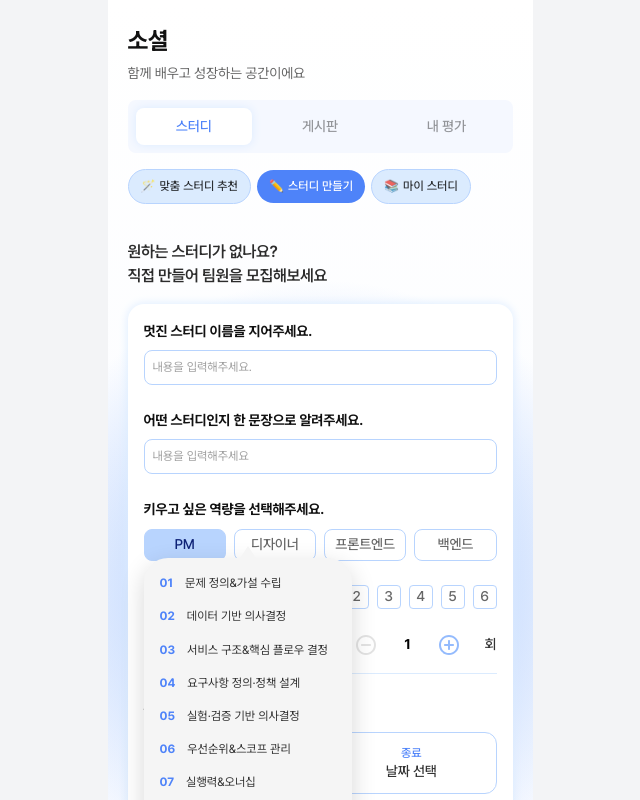
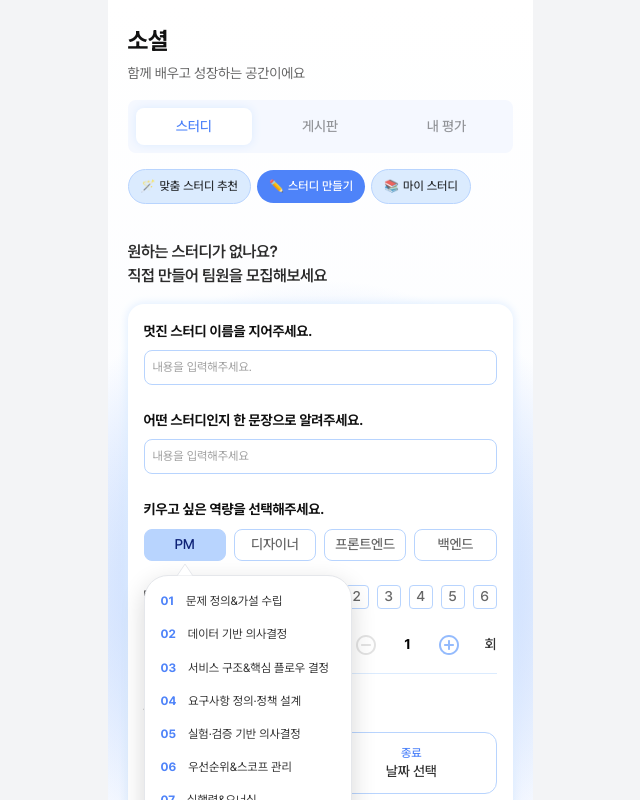
Before and after one commit to UMC9th-NaviK/NaviK-FE, a React (Vite) app: page /social/study/new in a window 1280 px wide. Both pictures are taken after a click on the button "PM". Shown: the top 800 px of the page, without its empty margins (320-960 px from the left). Built offline with nearby package versions, Linux system fonts and the light colour scheme.

Commit message:
[CHORE] 말풍선 수정

```diff
--- a/src/components/social/study/SkillSelector.tsx
+++ b/src/components/social/study/SkillSelector.tsx
@@ -1,6 +1,6 @@
 import { useEffect, useRef, useState } from 'react';
 
-const BG = '#F5F5F5';
+const BG = '#FFFFFF';
 
 type SelectedSkill = { roleIndex: number; itemIndex: number; text: string } | null;
 
@@ -24,9 +24,11 @@ export default function SkillSelector({
   const btnRefs = useRef<Array<HTMLButtonElement | null>>([]);
   const bubbleRef = useRef<HTMLDivElement | null>(null);
   const [bubbleLeft, setBubbleLeft] = useState(0);
+  const [arrowLeft, setArrowLeft] = useState(0);
 
   const syncBubblePos = () => {
     if (openRoleIndex === null) return;
+
     const wrap = bubbleWrapRef.current;
     const btn = btnRefs.current[openRoleIndex];
     if (!wrap || !btn) return;
@@ -34,14 +36,24 @@ export default function SkillSelector({
     const wrapRect = wrap.getBoundingClientRect();
     const btnRect = btn.getBoundingClientRect();
 
-    const boxW = 199;
+    const boxW = 200;
+    const arrowW = 16;
+    const arrowPad = 16;
+
     const centerX = btnRect.left - wrapRect.left + btnRect.width / 2;
+
     let left = centerX - boxW / 2;
 
     const min = 0;
     const max = wrapRect.width - boxW;
     left = Math.max(min, Math.min(max, left));
     setBubbleLeft(left);
+
+    let arrow = centerX - left - arrowW / 2;
+    const arrowMin = arrowPad;
+    const arrowMax = boxW - arrowPad - arrowW;
+    arrow = Math.max(arrowMin, Math.min(arrowMax, arrow));
+    setArrowLeft(arrow);
   };
 
   useEffect(() => {
@@ -119,31 +131,25 @@ export default function SkillSelector({
       )}
 
       {openRoleIndex !== null && (
-        <div
-          ref={bubbleRef}
-          className="absolute z-50"
-          style={{
-            left: bubbleLeft,
-            top: 32 + 8 + 8,
-          }}
-        >
-          <div className="flex justify-center">
+        <div ref={bubbleRef} className="absolute z-50" style={{ left: bubbleLeft, top: 77 }}>
+          <div className="relative">
+            <div className="absolute -top-[11px]" style={{ left: arrowLeft }}>
               <svg
                 width="16"
                 height="11.942"
                 viewBox="0 0 16 11.942"
                 xmlns="http://www.w3.org/2000/svg"
               >
-              <path d="M8 0L16 11.942H0L8 0Z" fill={BG} />
+                <path d="M8 0L16 11.942H0L8 0Z" fill={BG} stroke="#E5E7EB" strokeWidth="1" />
               </svg>
             </div>
 
             <div
-            className="shadow-[0_8px_24px_rgba(0,0,0,0.16)]"
+              className="border border-gray-200 shadow-[0_8px_24px_rgba(0,0,0,0.16)]"
               style={{ width: 208, height: 347, borderRadius: 24, background: BG }}
             >
-            <div className="h-full overflow-hidden p-[16px]">
-              <ul className="flex h-full flex-col gap-[14px] overflow-auto">
+              <div className="h-full overflow-hidden p-2">
+                <ul className="scrollbar-hide flex h-full flex-col gap-[14px] overflow-auto p-2">
                   {getItemsByRole(openRoleIndex).map((t, i) => {
                     const isSelected =
                       selectedSkill?.roleIndex === openRoleIndex && selectedSkill?.itemIndex === i;
@@ -153,7 +159,11 @@ export default function SkillSelector({
                         key={t}
                         className="group relative flex cursor-pointer items-start gap-[12px]"
                         onClick={() => {
-                        onChangeSelectedSkill({ roleIndex: openRoleIndex, itemIndex: i, text: t });
+                          onChangeSelectedSkill({
+                            roleIndex: openRoleIndex,
+                            itemIndex: i,
+                            text: t,
+                          });
                           setOpenRoleIndex(null);
                         }}
                       >
@@ -177,6 +187,7 @@ export default function SkillSelector({
               </div>
             </div>
           </div>
+        </div>
       )}
     </div>
   );
--- a/src/pages/social/NewStudyPage.tsx
+++ b/src/pages/social/NewStudyPage.tsx
@@ -288,7 +288,7 @@ const NewStudyPage = () => {
       const participationMethod = modeLabels[activeModeIndex]; // "온라인" | "오프라인" | "온/오프라인"
       const synergyType = activeSynergyIndex === 0 ? 'SAME_JOB' : 'DIVERSE_JOB';
 
-      const jobId = jobIdByRoleIndex[roleIndex]; // ⚠️ 임시 매핑
+      const jobId = jobIdByRoleIndex[roleIndex];
 
       const createRes = await createStudy({
         title: title.trim(),
```
Lines whose indentation alone changed are shown as unchanged.
